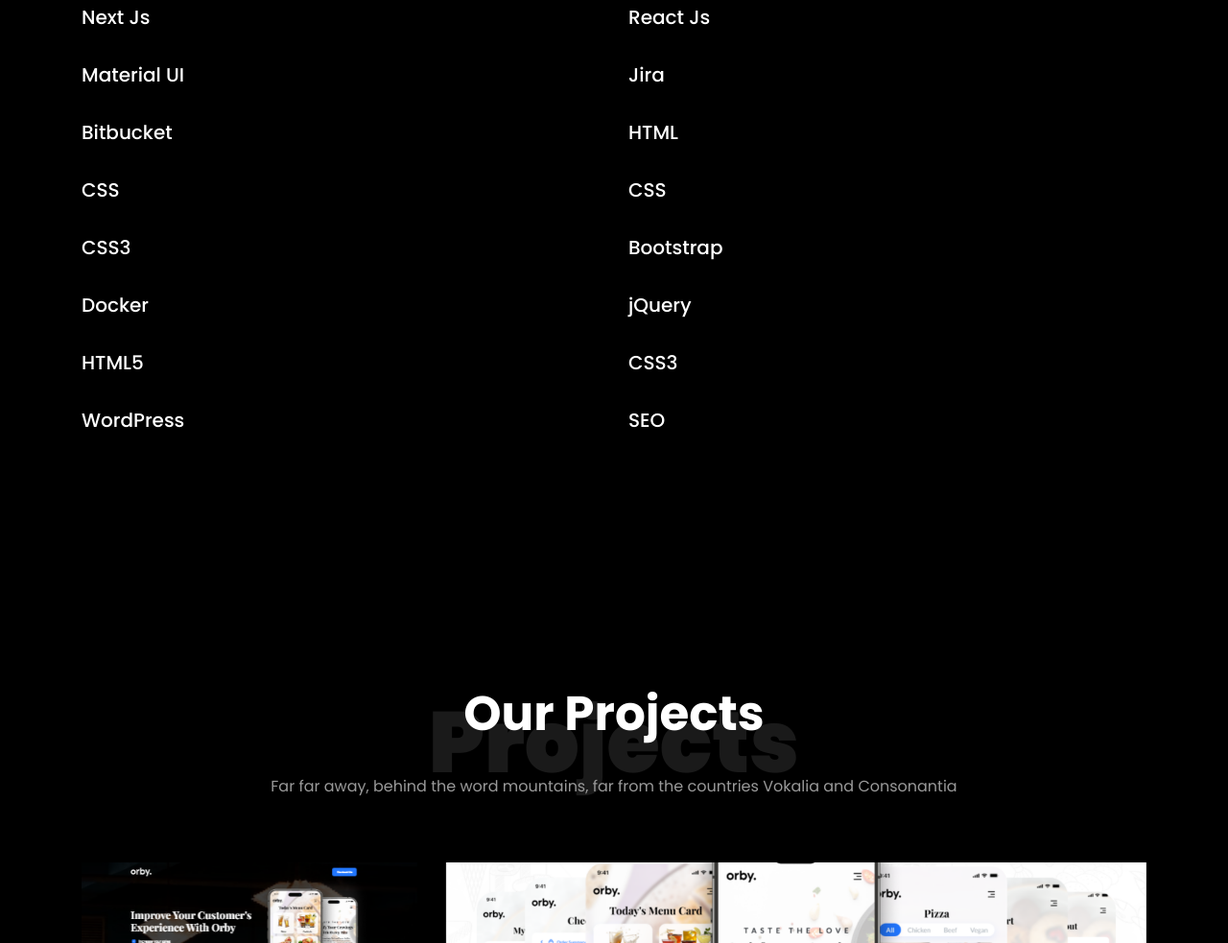
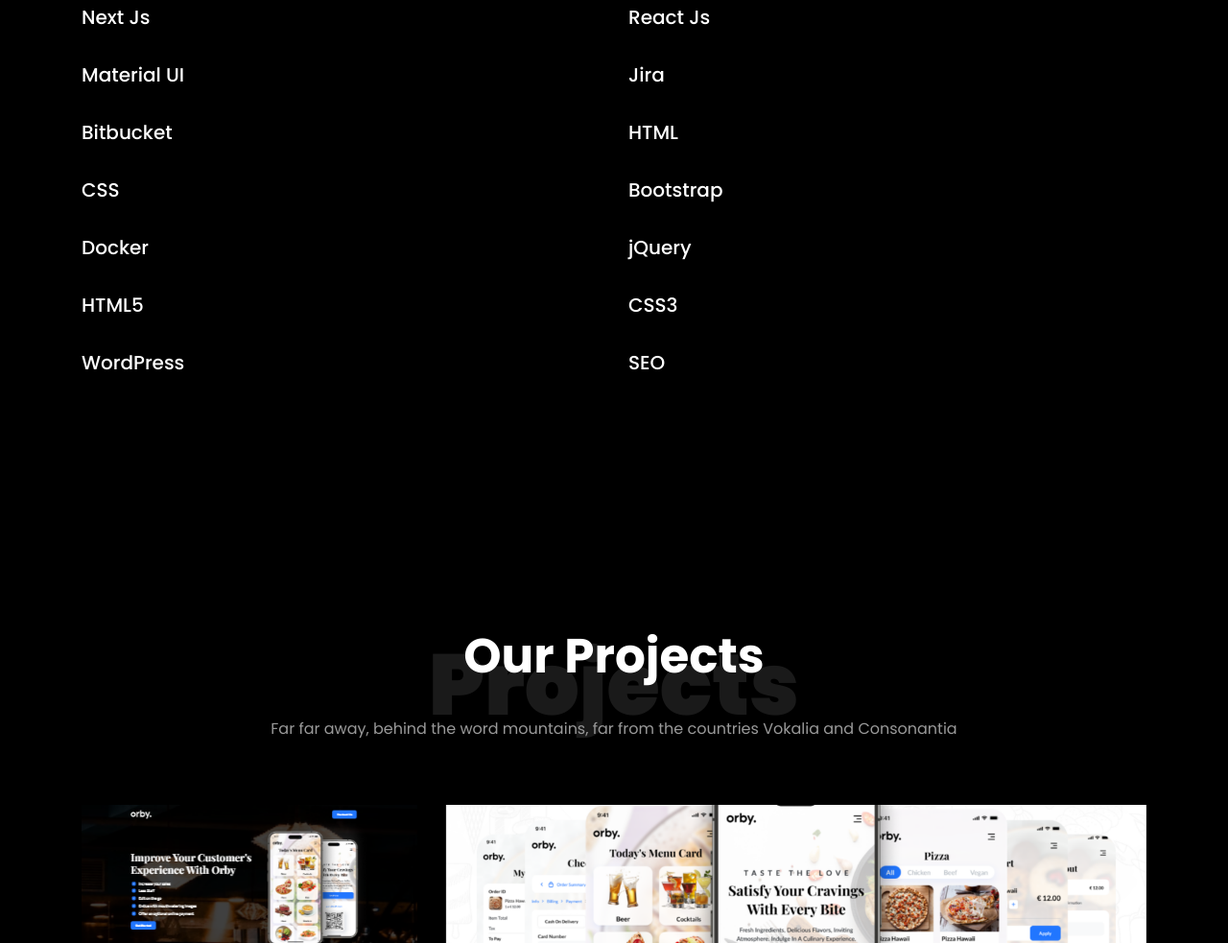
Before and after one commit to ranajunaid56/myportfolio, a plain HTML site: page index.html in a window 1280 px wide. Shown: the part 4131-5114 px from the top of the page at 96% size. Drawn offline with Linux system fonts and the light colour scheme; files whose address does not match are found by name.

Commit message:
index udpate

```diff
--- a/index.html
+++ b/index.html
@@ -304,18 +304,18 @@
 
 						</div>
 					</div>
-					<div class="col-md-6 animate-box">
+					<!-- <div class="col-md-6 animate-box">
 						<div class="progress-wrap ftco-animate">
 							<h3>CSS</h3>
 
 						</div>
-					</div>
-					<div class="col-md-6 animate-box">
+					</div> -->
+					<!-- <div class="col-md-6 animate-box">
 						<div class="progress-wrap ftco-animate">
 							<h3>CSS3</h3>
 
 						</div>
-					</div>
+					</div> -->
 					<div class="col-md-6 animate-box">
 						<div class="progress-wrap ftco-animate">
 							<h3>Bootstrap</h3>
```
